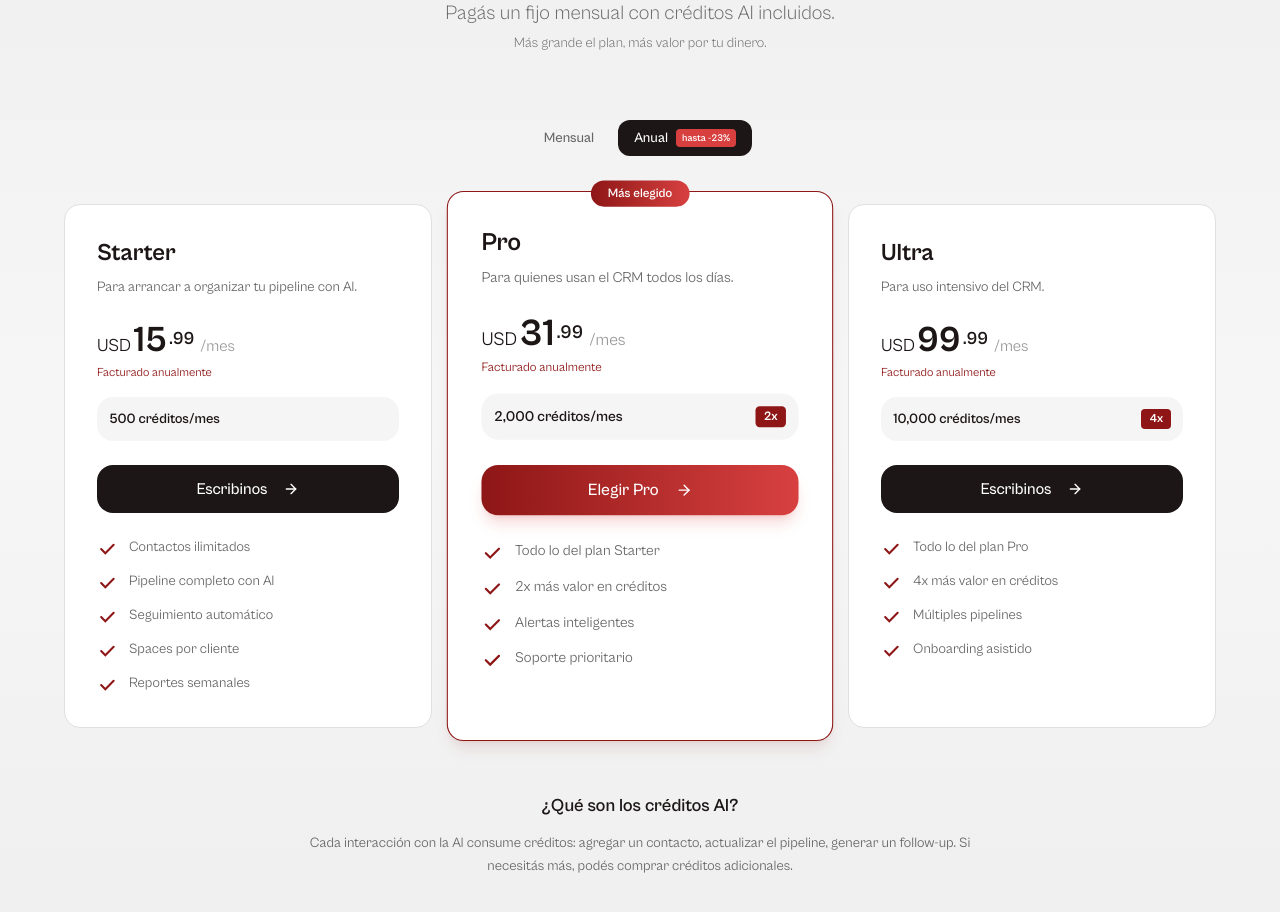
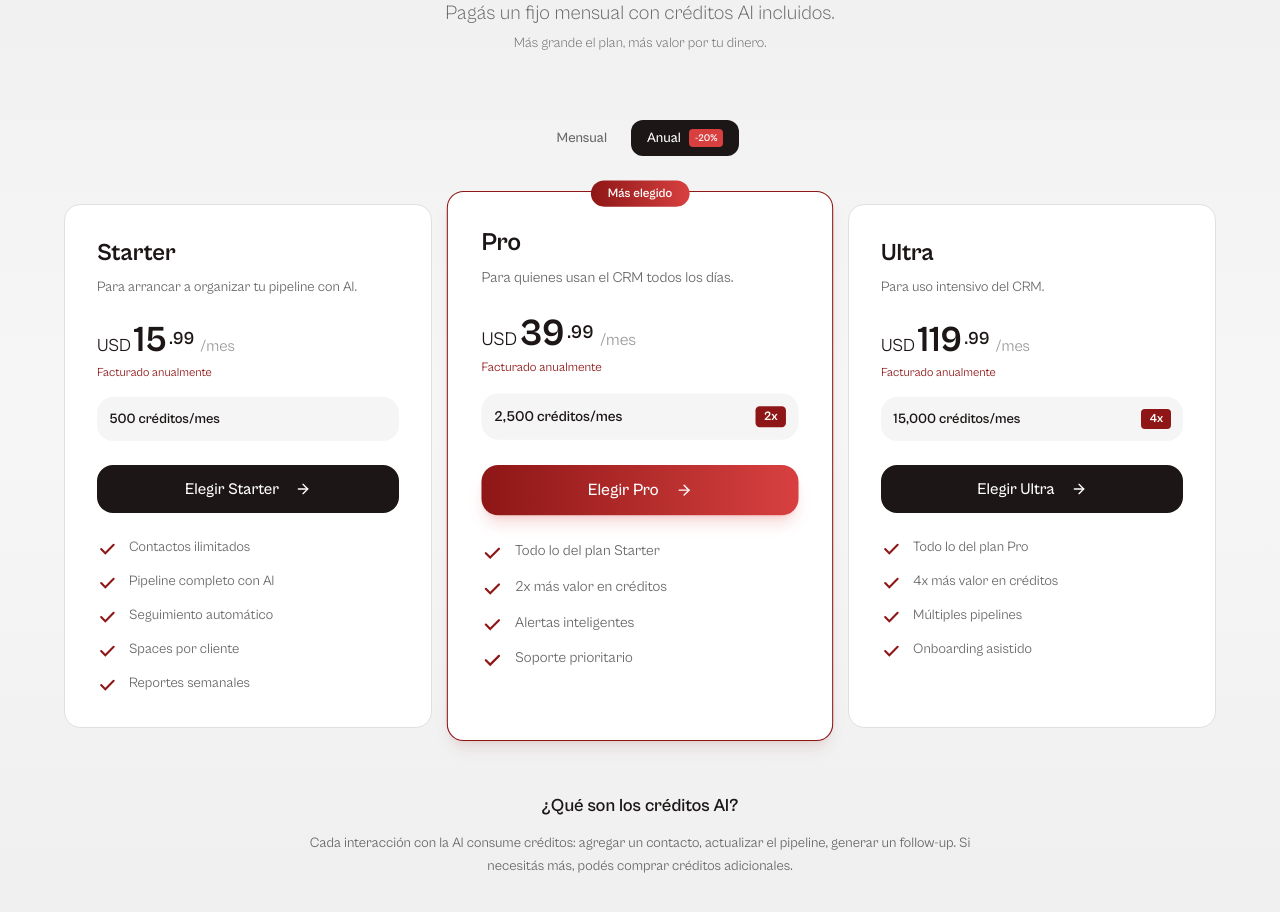
Before and after one commit to angeant/cerremito, a Next.js app: page / in a window 1280 px wide. Shown: the part 3060-3972 px from the top of the page. Built offline with nearby package versions, Linux system fonts and the light colour scheme.

Commit message:
Pricing: Elegir buttons, + Pro, + Ultra, adjusted credits for correct 2x/4x value

```diff
--- a/src/components/landing/Pricing.tsx
+++ b/src/components/landing/Pricing.tsx
@@ -3,6 +3,11 @@
 import { useState } from "react";
 import { Button } from "@/components/ui/button";
 import { CheckIcon, ArrowRightIcon } from "./Icons";
+
+// Lógica de valor:
+// - Starter: $0.04/crédito (base)
+// - Pro: $0.02/crédito (2x mejor valor)
+// - Ultra: $0.01/crédito (4x mejor valor)
 
 const plans = [
   {
@@ -18,14 +23,14 @@ const plans = [
       "Spaces por cliente",
       "Reportes semanales",
     ],
-    cta: "Escribinos",
+    cta: "Elegir Starter",
     popular: false,
   },
   {
     name: "Pro",
     description: "Para quienes usan el CRM todos los días.",
-    price: { monthly: 39.99, annual: 31.99 },
-    credits: "2,000",
+    price: { monthly: 49.99, annual: 39.99 },
+    credits: "2,500",
     multiplier: "2x",
     features: [
       "Todo lo del plan Starter",
@@ -39,8 +44,8 @@ const plans = [
   {
     name: "Ultra",
     description: "Para uso intensivo del CRM.",
-    price: { monthly: 129.99, annual: 99.99 },
-    credits: "10,000",
+    price: { monthly: 149.99, annual: 119.99 },
+    credits: "15,000",
     multiplier: "4x",
     features: [
       "Todo lo del plan Pro",
@@ -48,7 +53,7 @@ const plans = [
       "Múltiples pipelines",
       "Onboarding asistido",
     ],
-    cta: "Escribinos",
+    cta: "Elegir Ultra",
     popular: false,
   },
 ];
@@ -106,7 +111,7 @@ export function Pricing() {
             <span className={`text-[10px] font-semibold px-1.5 py-0.5 rounded ${
               isAnnual ? 'bg-[#D84040] text-white' : 'bg-[#E0E0E0] text-[#666666]'
             }`}>
-              hasta -23%
+              -20%
             </span>
           </button>
         </div>
```
